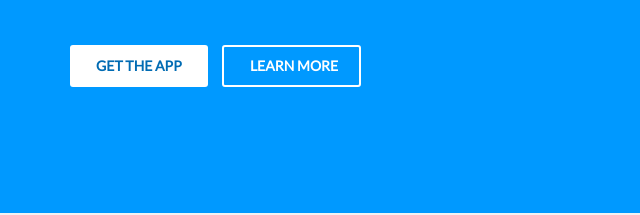
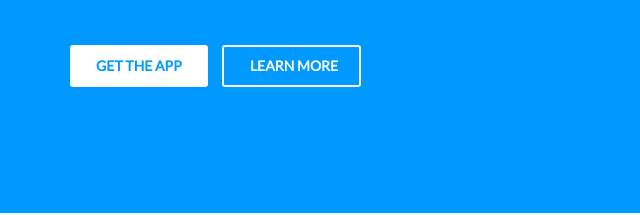
Before and after one commit to fsegouin/oddscalculator.co, a plain HTML site: page index.html in a window 1280 px wide. Shown: the part 442-657 px from the top of the page, 0-640 px from the left. Drawn offline with nearby package versions, Linux system fonts and the light colour scheme.

Commit message:
Button text color change

```diff
--- a/assets/css/main.css
+++ b/assets/css/main.css
@@ -165,7 +165,7 @@ p {
 
 .app-button-1 {
 	background-color: white;
-  color: #006bb3;
+  color: #09f;
 }
 .app-button-1:hover {
 	color: white;
```
